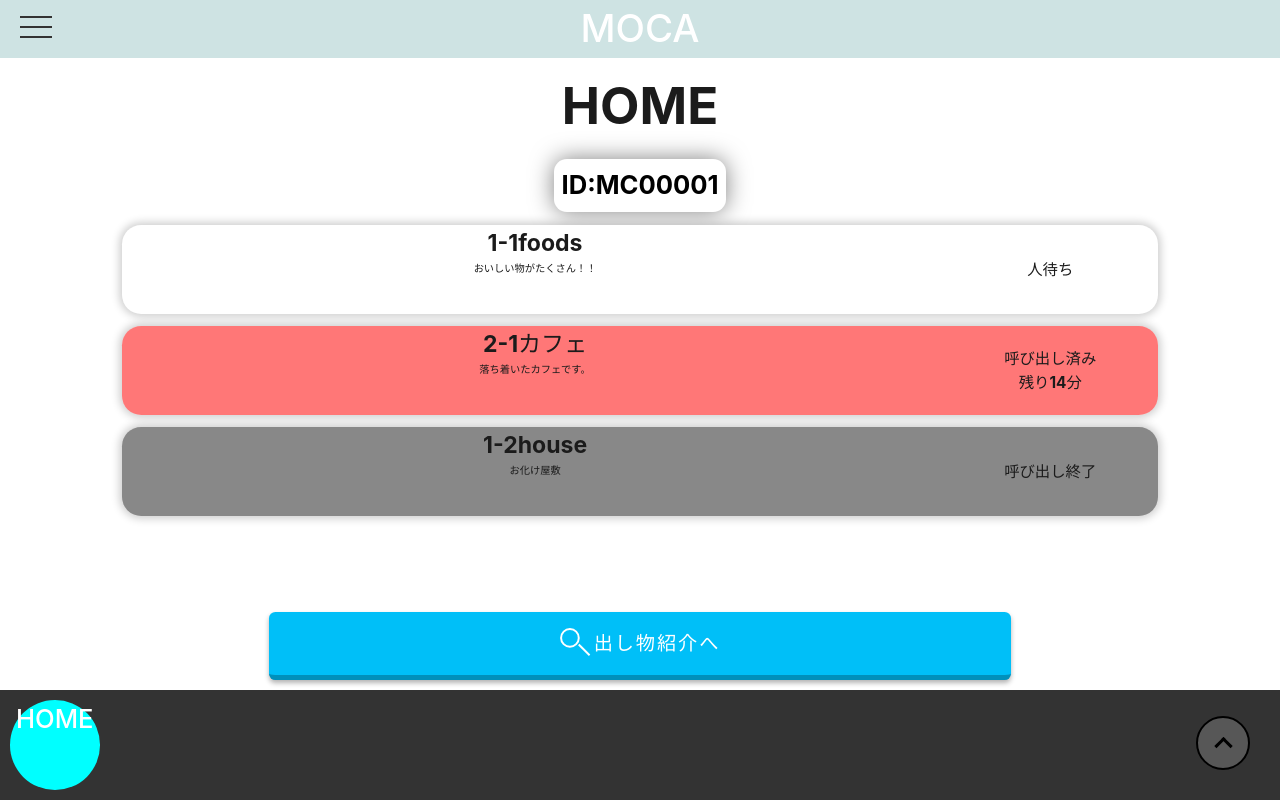
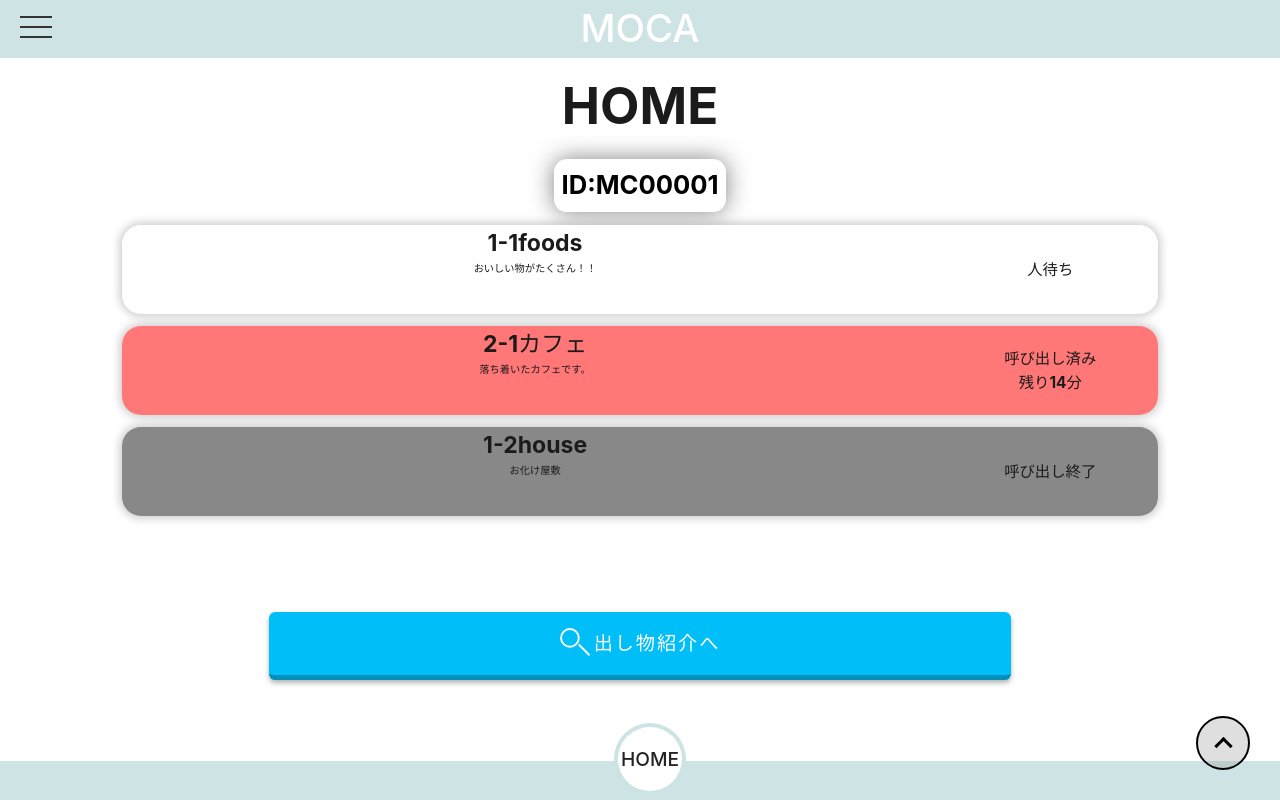
Before and after one commit to TGR-Group/MOCA-customer-frontend, a Vue app: page / in a window 1280 px wide. Built offline with nearby package versions, Linux system fonts and the light colour scheme.

Commit message:
⬆️ update フッターのレイアウト調整

```diff
--- a/src/components/MainFooter.vue
+++ b/src/components/MainFooter.vue
@@ -1,41 +1,55 @@
 
 import router from '../routes';
 <template>
-    <footer>
-        <div class="FooterToHome">
-            <router-link to="/" class="FooterToHomeText" >HOME</router-link>
+    <div class="Footer">
+        <div class="FooterToHomeBg">
+            <router-link to="/" class="FooterToHome" >HOME</router-link>
         </div>
-    </footer>
+    </div>
 </template>
 
 <style scoped>
-    footer {
+    .Footer {
         position: fixed;
+        display: flex;
+        justify-content: center;
+        align-items: center;
         left: 0;
         bottom: 0;
         width: 100vw;
-        background-color: #333;
+        height: 1.5rem;
+        background-color: #cee3e3;
         color: white;
         text-align: center;
         padding: 10px;
     }
 
     .FooterToHome {
-        display: block;
-        width: 7rem;
-        height: 7rem;
+        display: flex;
+        padding: auto;
+        font-size: 1.5rem;
+        width: 5rem;
+        height: 5rem;
         border-radius: 50%;
-        color: white;
-        background-color: aqua;
+        color: rgb(34, 34, 34);
+        background-color: rgb(255, 255, 255);
         text-decoration: none;
         text-align: center;
+        align-items: center;
+        justify-content: center;
     }
-
-    .FooterToHomeText {
+    .FooterToHomeBg {
+        display: flex;
+        position: fixed;
+        bottom: 0;
+        padding: 0.3rem;
+        border-radius: 50%;
+        color: rgb(34, 34, 34);
+        background-color: #cee3e3;
+        text-decoration: none;
         text-align: center;
-        margin: auto;
-        font-size: 2.0rem;
-        color: white;
-        text-decoration: none;
+        align-items: center;
+        justify-content: center;
+        margin-bottom: 5px;
     }
 </style>
```
